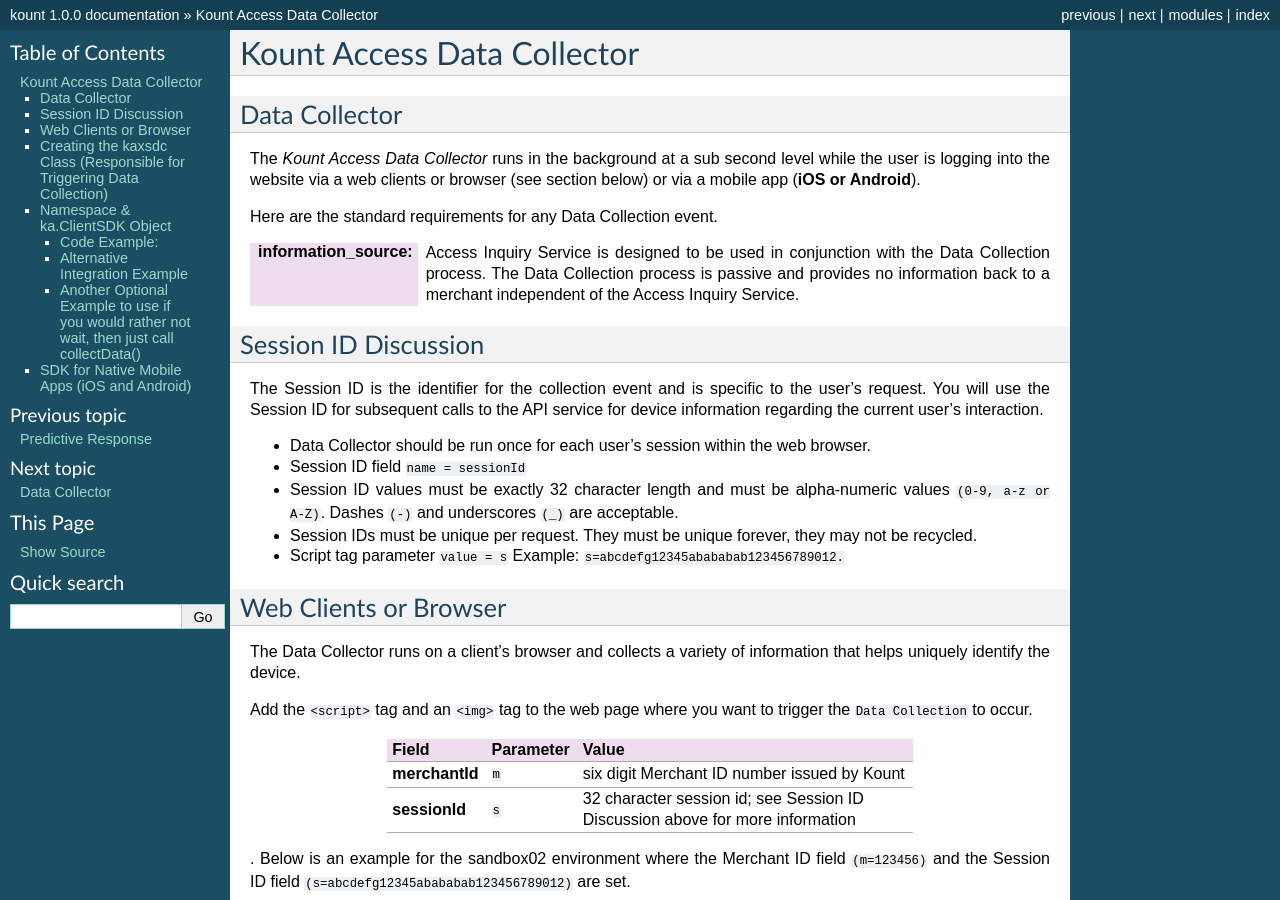
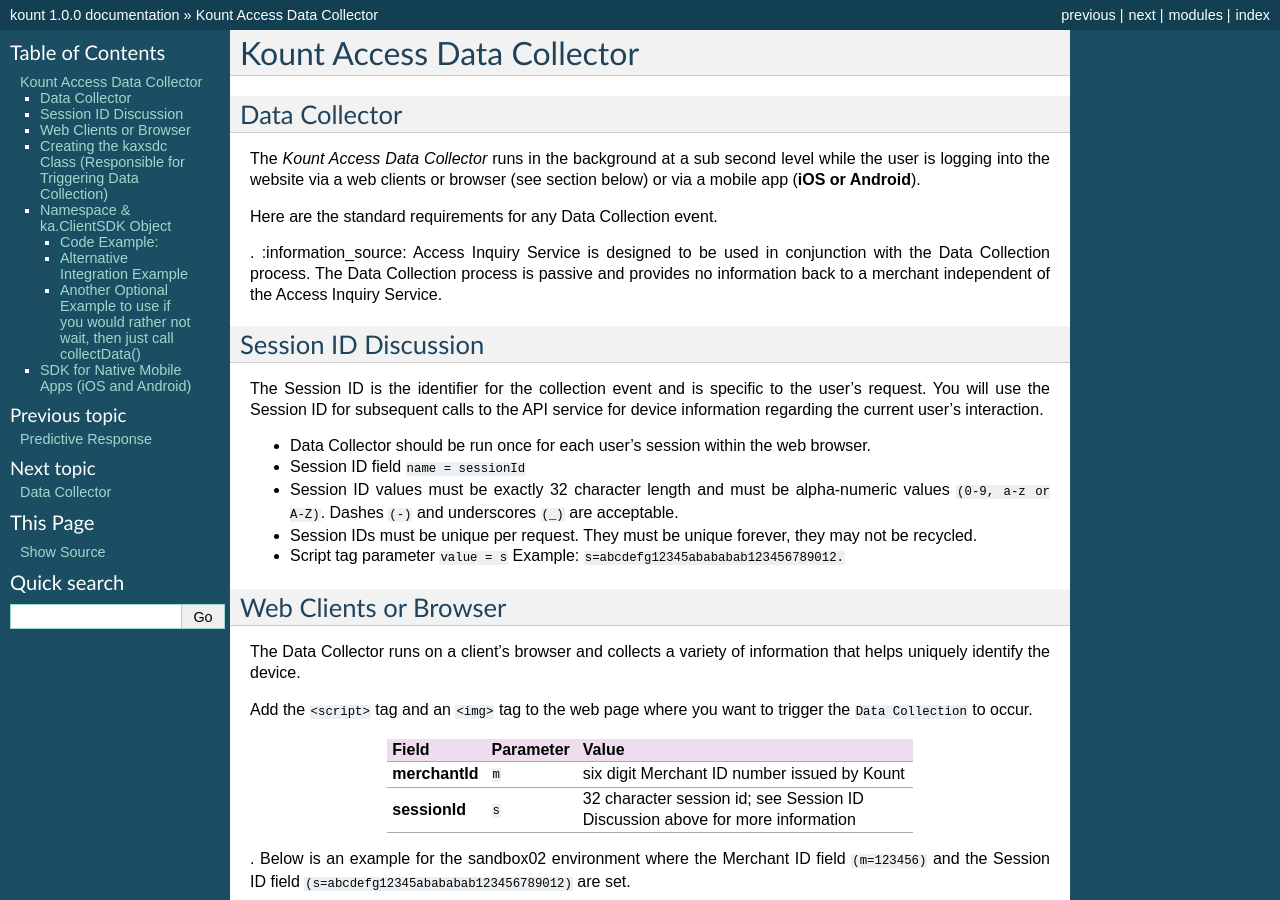
Before and after one commit to Kount/kount-ris-python-sdk, a Sphinx documentation site: the page built from docs/KountAccessDataCollector.rst, in a window 1280 px wide and 900 px high. Built offline with Sphinx 7.4.7, drawn with Linux system fonts in a browser that asks for light colours.

```diff
--- a/docs/KountAccessDataCollector.rst
+++ b/docs/KountAccessDataCollector.rst
@@ -10,7 +10,7 @@ browser (see section below) or via a mobile app (**iOS or Android**).
 
 Here are the standard requirements for any Data Collection event.
 
-:information_source:    Access Inquiry Service is designed to be used in conjunction with the Data Collection process. The Data Collection process is passive and provides no information back to a merchant independent of the Access Inquiry Service.
+. :information_source:    Access Inquiry Service is designed to be used in conjunction with the Data Collection process. The Data Collection process is passive and provides no information back to a merchant independent of the Access Inquiry Service.
 
 
 Session ID Discussion
```
